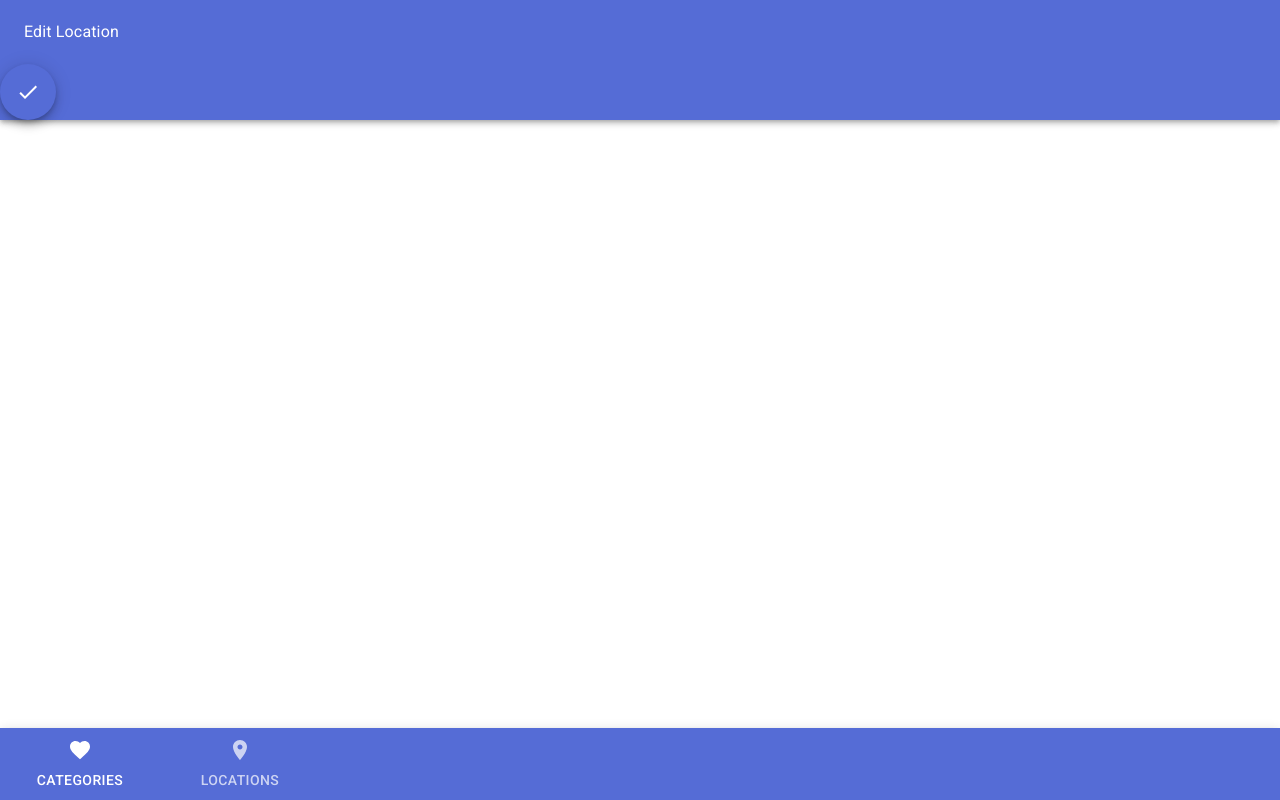
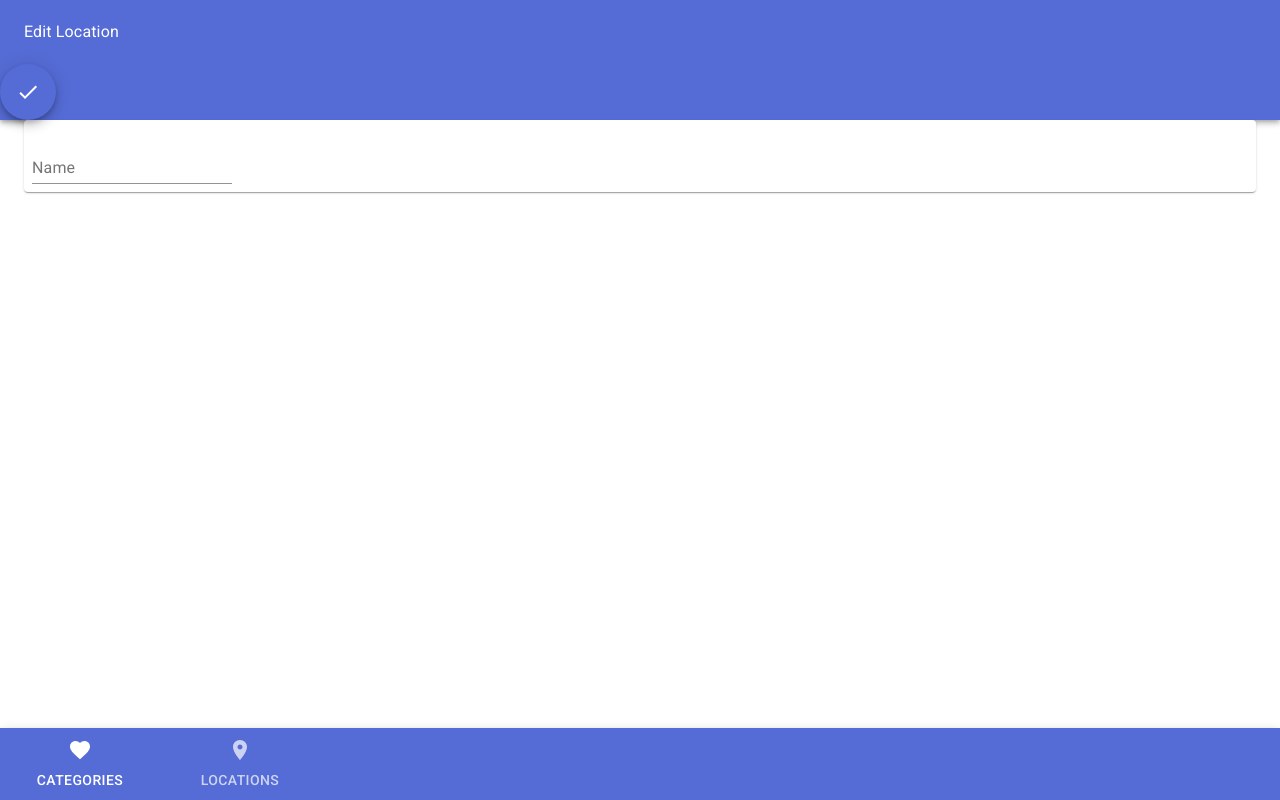
Before and after one commit to shootermv/welldone-software-exam, a React (Create React App) app: page /locations in a window 1280 px wide. Both pictures are taken after a click on the button 28 px from the left and 204 px from the top of the page. Built offline with nearby package versions, Linux system fonts and the light colour scheme.

Commit message:
can edit location name

```diff
--- a/src/App.js
+++ b/src/App.js
@@ -50,6 +50,10 @@ export default function App() {
       updateCategory: (category) => {
         const sel = state.selectedCategory;
         setState({ ...state,  categories: [...state.categories.filter(cat => cat !== sel), category], selectedCategory: category});
+      },
+      /* locations */
+      setSelectedLocation: (selectedLocationId) => {
+        setState({ ...state, selectedLocationId });
       }
     }}>
       <Router>
--- a/src/components/EditLocation.js
+++ b/src/components/EditLocation.js
@@ -1,4 +1,4 @@
-import React, {useContext} from "react";
+import React, {useContext, useState} from "react";
 
 /* toolbar */
 import AppBar from "@material-ui/core/AppBar";
@@ -9,25 +9,58 @@ import Typography from "@material-ui/core/Typography";
 import Fab from "@material-ui/core/Fab";
 import DoneIcon from "@material-ui/icons/Done";
 
+
+/* context */
+import { AppContext } from "../AppContext";
+
+/* form */
+import Container from "@material-ui/core/Container";
+import Paper from "@material-ui/core/Paper";
+import { makeStyles } from '@material-ui/core/styles';
+import TextField from '@material-ui/core/TextField';
+
+const useStyles = makeStyles(theme => ({
+  container: {
+    display: 'flex',
+    flexWrap: 'wrap',
+  },
+  textField: {
+    marginLeft: theme.spacing(1),
+    marginRight: theme.spacing(1),
+    width: 200,
+  },
+  dense: {
+    marginTop: 19,
+  },
+  menu: {
+    width: 200,
+  },
+}));
+
 export default function EditLocation({ history, match }) {
 
-    const [value, setValues] = React.useState(
-        match.params.id !== "new" ? match.params.id : ""
+    const classes = useStyles();
+
+    const {data: {locations} } = useContext(AppContext);
+
+    const [location, setValues] = useState(
+        match.params.id !== "new" ? locations.find(loc => loc.id === +match.params.id) : {name:"" , address:"", coordinates: [null, null], categories: []}
     );
 
     const handleChange = name => event => {
-        setValues(event.target.value);
+        setValues({ ...location, [name]: event.target.value });
     };
 
     const handleSubmit = evt => {
         evt.preventDefault();
-        if (!value) {return;}
+        if (!location.name) {return;}
         //match.params.id !== "new" ? updateCategory(value) : addCategory(value);
         history.push("/locations");
     };
 
 
-    return (<form noValidate autoComplete="off" onSubmit={handleSubmit}>
+    return (
+      <form noValidate autoComplete="off" onSubmit={handleSubmit}>
 
         <AppBar position="static">
           <Toolbar>
@@ -40,5 +73,18 @@ export default function EditLocation({ history, match }) {
           </Fab>
         </AppBar>
 
+
+        <Container>
+          <Paper>
+          <TextField
+            id="standard-name"
+            label="Name"
+            className={classes.textField}
+            value={location.name}
+            onChange={handleChange('name')}
+            margin="normal"
+          />
+          </Paper>
+        </Container>
       </form>)
 }
--- a/src/components/Locations.js
+++ b/src/components/Locations.js
@@ -15,21 +15,14 @@ import AddIcon from "@material-ui/icons/Add";
 import { AppContext } from "../AppContext";
 
 /* table */
-import { lighten, makeStyles } from "@material-ui/core/styles";
+import { makeStyles } from "@material-ui/core/styles";
 import Table from "@material-ui/core/Table";
 import TableBody from "@material-ui/core/TableBody";
 import TableCell from "@material-ui/core/TableCell";
 import TableHead from "@material-ui/core/TableHead";
-import TablePagination from "@material-ui/core/TablePagination";
 import TableRow from "@material-ui/core/TableRow";
-import TableSortLabel from "@material-ui/core/TableSortLabel";
 import Paper from "@material-ui/core/Paper";
 import Checkbox from "@material-ui/core/Checkbox";
-import IconButton from "@material-ui/core/IconButton";
-import Tooltip from "@material-ui/core/Tooltip";
-import FormControlLabel from "@material-ui/core/FormControlLabel";
-import Switch from "@material-ui/core/Switch";
-import FilterListIcon from "@material-ui/icons/FilterList";
 import { Container } from "@material-ui/core";
 
 const useStyles = makeStyles(theme => ({
@@ -47,12 +40,17 @@ export default function Locations({ history, match }, props) {
     data: {
       locations,
       selectedLocationId
-    }
+    },
+    setSelectedLocation
   } = useContext(AppContext);
 
-  const handleToggle = value => () => {};
+  const handleClick = ({id}) => (evt) => {
+    setSelectedLocation(id);
+  }
 
-  const goToEdit = () => {};
+  const goToEdit = () => {
+    history.push(`/locations/${selectedLocationId}`)
+  };
 
   const handleDelete = () => {};
 
@@ -93,7 +91,7 @@ export default function Locations({ history, match }, props) {
         <Paper>
           <Table>
             <TableHead>
-              <TableRow>
+              <TableRow >
                 <TableCell>&nbsp;</TableCell>
                 <TableCell>Name</TableCell>
                 <TableCell align="right">Address</TableCell>
@@ -103,9 +101,9 @@ export default function Locations({ history, match }, props) {
             </TableHead>
             <TableBody>
               {locations.map(row => (
-                <TableRow key={row.name}>
+                <TableRow key={row.name} onClick={handleClick(row)}>
                   <TableCell padding="checkbox">
-                     <Checkbox checked={true}/>
+                     <Checkbox checked={row.id === selectedLocationId}/>
                   </TableCell>
                   <TableCell component="th" scope="row">
                     {row.name}
```
Lines whose indentation alone changed are shown as unchanged.
